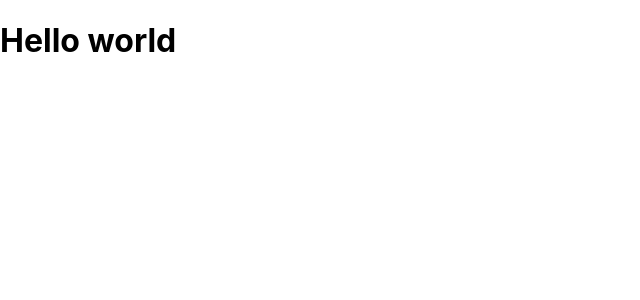
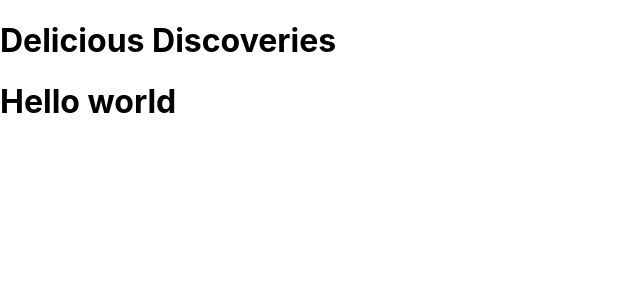
Before and after one commit to gabrieljamesbenedict/delicious-discoveries, a React (Create React App) app: page / in a window 1280 px wide. Shown: the top 300 px of the page, without its empty margins (0-640 px from the left). Built offline with nearby package versions, Linux system fonts and the light colour scheme.

Commit message:
feat: add Header tag to App component

```diff
--- a/src/App.js
+++ b/src/App.js
@@ -1,9 +1,13 @@
+import Header from './Component/Header';
 import logo from './logo.svg';
 import './Styles/App.css';
 
 function App() {
   return (
-    <h1>Hello world</h1>
+    <>
+      <Header />
+      <h1>Hello world</h1>
+    </>
   );
 }
 
--- a/src/Component/Header.js
+++ b/src/Component/Header.js
@@ -0,0 +1,9 @@
+function Header() {
+    return (
+        <div>
+            <h1> Delicious Discoveries</h1>
+        </div>
+    );
+}
+
+export default Header;
```
